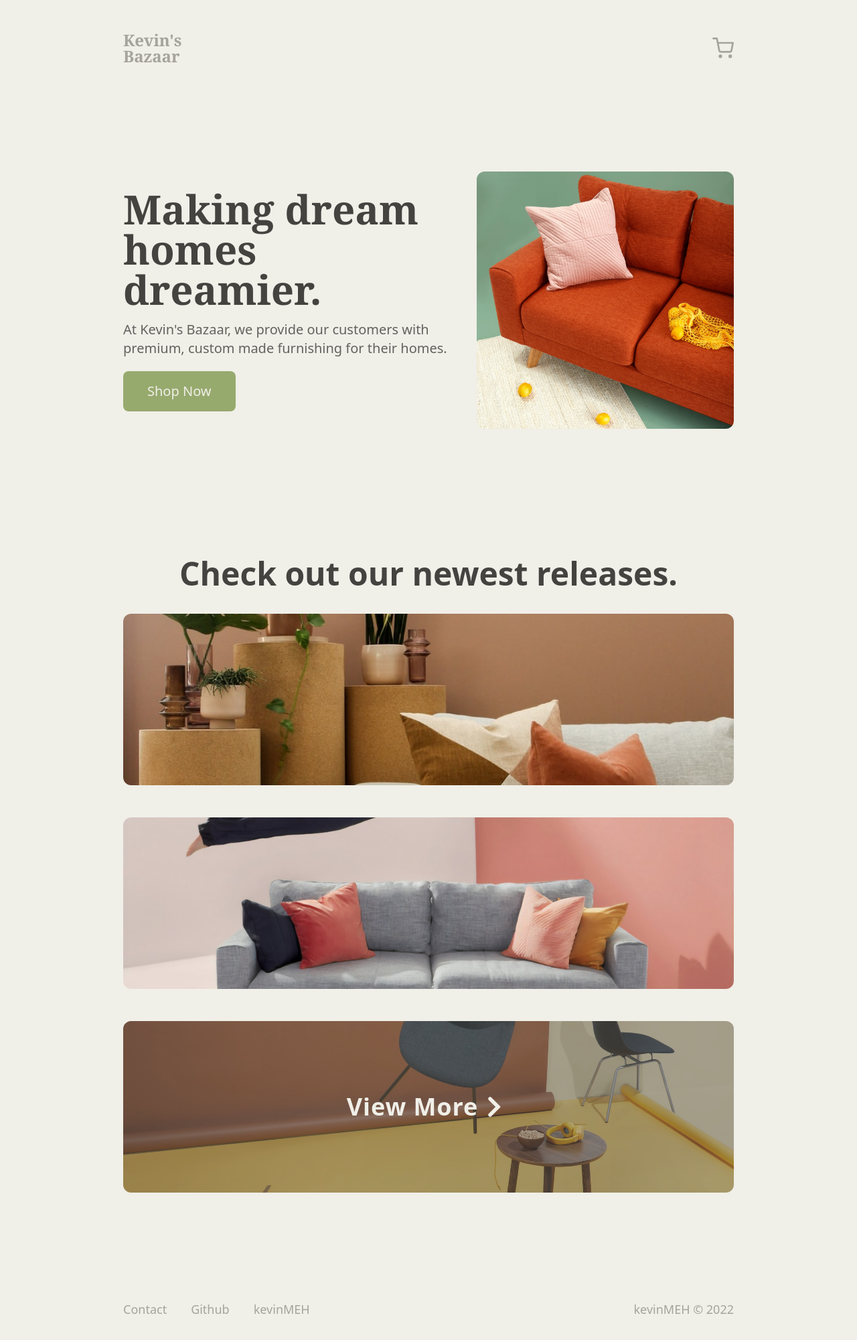
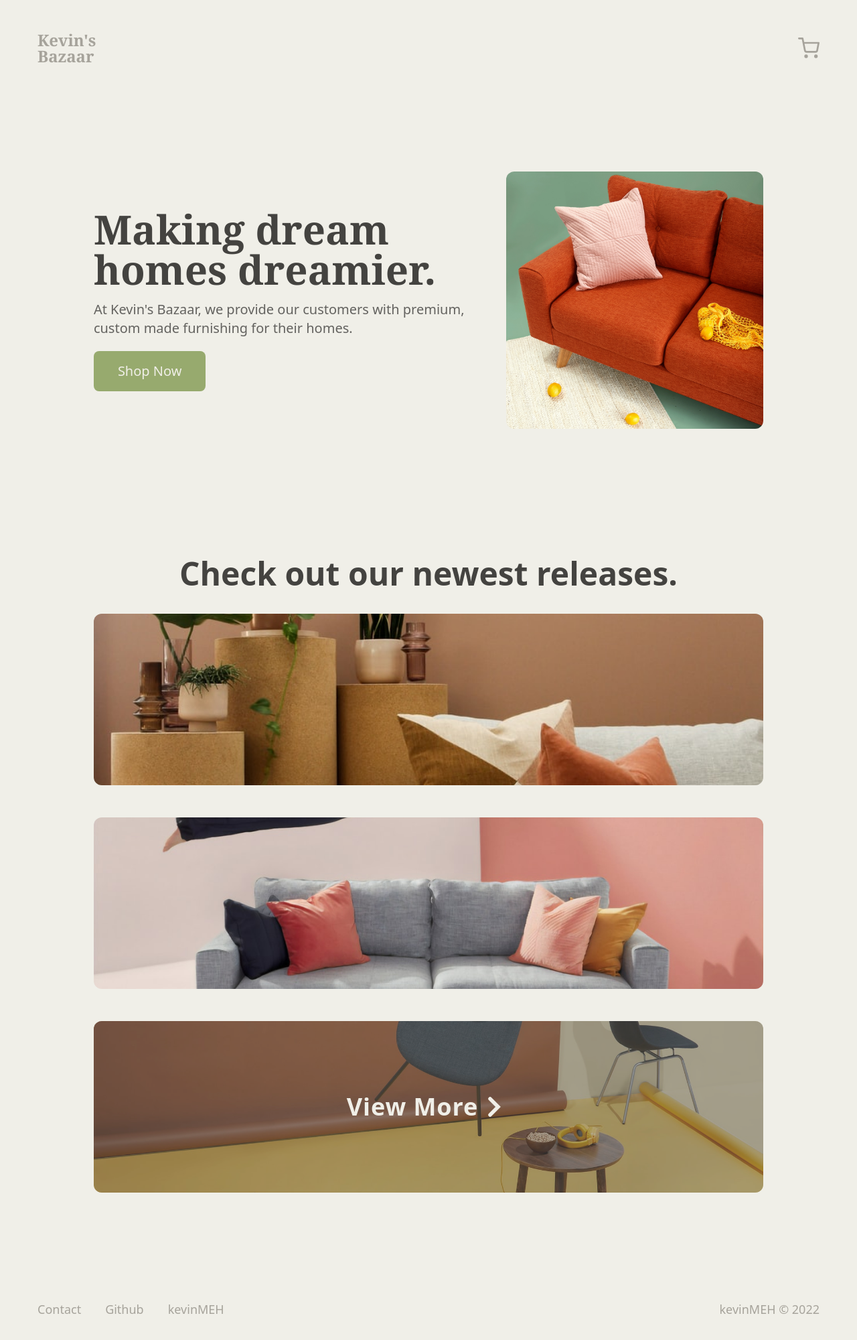
Before and after one commit to kevinMEH/kevins-bazaar, a React (Vite) app: page / in a window 1280 px wide. Shown: the top 2000 px of the page at 67% size. Built offline with nearby package versions, Linux system fonts and the light colour scheme; a web font is replaced by a local one.

Commit message:
Changed max-w to be determined by component Max width is now determined per component (per page) rather than by App.jsx. Allows different max-w per page.

```diff
--- a/src/App.jsx
+++ b/src/App.jsx
@@ -42,9 +42,9 @@ const App = () => {
     }, [cart]);
 
     return (
-        <div className="p-6 md:px-14 md:py-10 lg:py-12 min-h-screen flex flex-col lg:max-w-5xl lg:mx-auto">
+        <div className="p-6 md:px-14 md:py-10 lg:py-12 min-h-screen flex items-center flex-col">
             <Header />
-            <div className="flex-1 flex flex-col">
+            <div>
                 <Routes>
                     <Route path="/" element={ <Home /> } />
                     <Route path="catalog" element={ <Catalog addToCart={addToCart} inCart={inCart} /> } />
--- a/src/components/Footer.jsx
+++ b/src/components/Footer.jsx
@@ -1,6 +1,6 @@
 const Footer = () => {
     return (
-        <footer className="text-lightGray space-y-2.5 sm:space-y-0 sm:flex sm:justify-between lg:text-lg">
+        <footer className="text-lightGray space-y-2.5 max-w-7xl w-full sm:space-y-0 sm:flex sm:justify-between lg:text-lg">
             <div className="flex justify-between sm:gap-9">
                 <a href="mailto:bazaar@liao.gg">Contact</a>
                 <a href="https://github.com/kevinMEH/kevins-bazaar">Github</a>
--- a/src/components/Header.jsx
+++ b/src/components/Header.jsx
@@ -3,7 +3,7 @@ import shoppingCart from "../assets/shoppingCart.svg";
 
 const Header = () => {
     return (
-        <nav className="flex justify-between select-none">
+        <nav className="flex justify-between select-none max-w-7xl w-full">
             <Link to="/">
                 <h1 className="font-serif text-xl lg:text-2xl w-20 leading-none lg:leading-6 font-bold text-lightGray">Kevin's Bazaar</h1>
             </Link>
```
